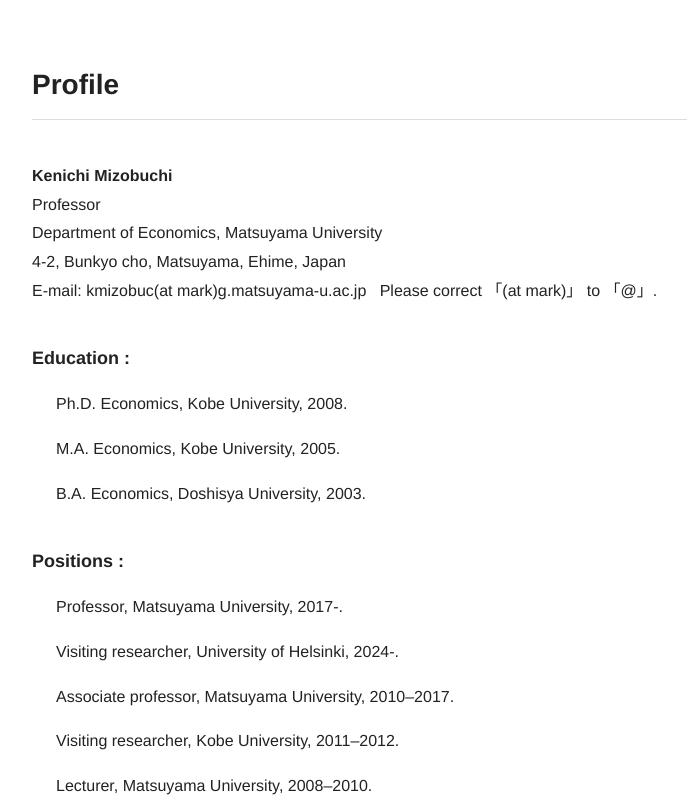
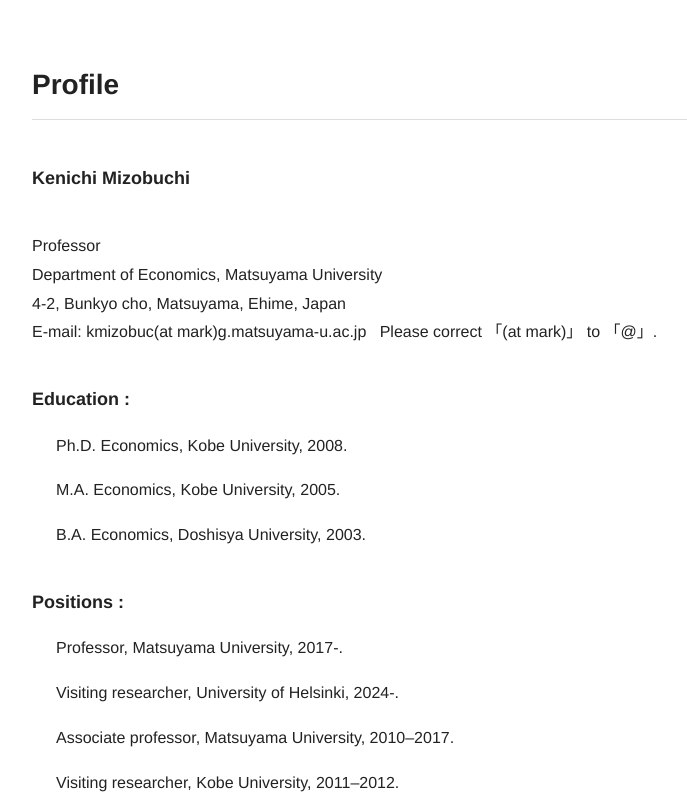
Before and after one commit to kenmizobuchi/kenmizobuchi.github.io, a plain HTML site: page profile.html in a window 1280 px wide. Shown: the top 804 px of the page, without its empty margins (8-695 px from the left). Drawn offline with Linux system fonts and the light colour scheme.

Commit message:
Update profile.html

```diff
--- a/profile.html
+++ b/profile.html
@@ -47,7 +47,7 @@
 
   <h1>Profile<br></h1>
 
-  <p><strong>Kenichi Mizobuchi</strong><br>
+  <h2>Kenichi Mizobuchi</h2><br>
     Professor<br>
     Department of Economics, Matsuyama University<br>
     4-2, Bunkyo cho, Matsuyama, Ehime, Japan<br>
```
